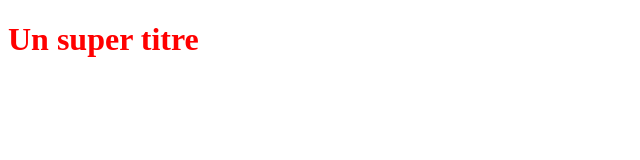
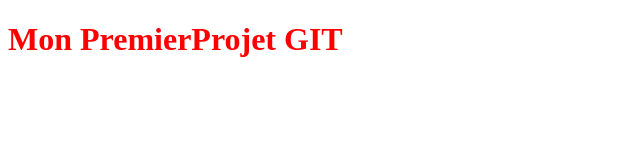
Before and after one commit to charles94m/OpenClassromsProject, a plain HTML site: page index.html in a window 1280 px wide. Shown: the whole page, without its empty margins (0-640 px from the left). Drawn offline with Linux system fonts and the light colour scheme.

Commit message:
Modification du titre H1

```diff
--- a/index.html
+++ b/index.html
@@ -5,6 +5,6 @@
     <link rel="stylesheet" type="text/css" href="styles.css">
 </head>
 <body>
-    <h1> Un super titre</h1>
+    <h1> Mon PremierProjet GIT</h1>
 </body>
 </html>
```
